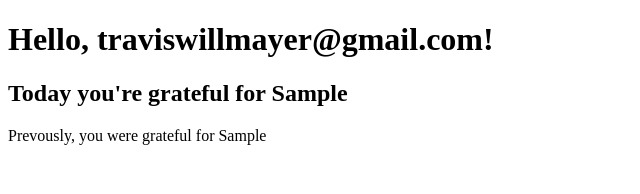
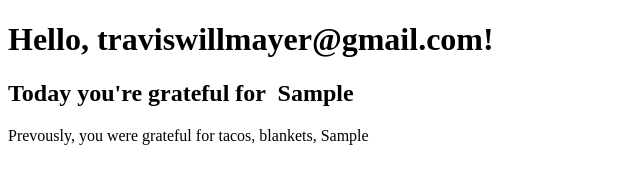
Before and after one commit to mayer129/Text-Emoticon-Maker, a Next.js app: page / in a window 1280 px wide. Both pictures are taken after typing "Sample" into the empty fields and a click on the button "Save". Shown: the top 194 px of the page, without its empty margins (0-640 px from the left). Built offline with nearby package versions, Linux system fonts and the light colour scheme.

Commit message:
changed daily gratitude color

```diff
--- a/components/Greeting.js
+++ b/components/Greeting.js
@@ -6,7 +6,10 @@ export default function Greeting({user, gratitudes, hasSubmittedToday}) {
             </h1>
             { /* && if. ? if else */
                 hasSubmittedToday ? (
-                    <h2 className="font-black">Today you're grateful for {gratitudes.slice(-1)[0]}</h2>
+                    <h2 className="font-black">Today you're grateful for &nbsp;
+                    <span className="text-blue-300">
+                        {gratitudes.slice(-1)[0]}</span>
+                    </h2>
                 ) : (
                     <h2 className="font-black">What are you grateful for today?</h2>
                 )
--- a/pages/index.js
+++ b/pages/index.js
@@ -11,7 +11,7 @@ export default function Home() {
     "email": "traviswillmayer@gmail.com",
   })
   /* array of gratitudes */
-  const [gratitides, setGratitudes] = useState([])
+  const [gratitides, setGratitudes] = useState(["tacos", "blankets"])
   const [hasSubmittedToday, setSubmittedToday] = useState(false)
 
   const addGratitude = (entry) => {
```
